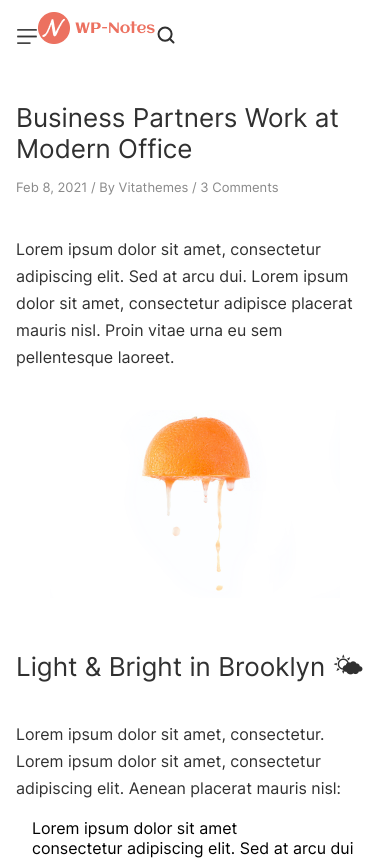
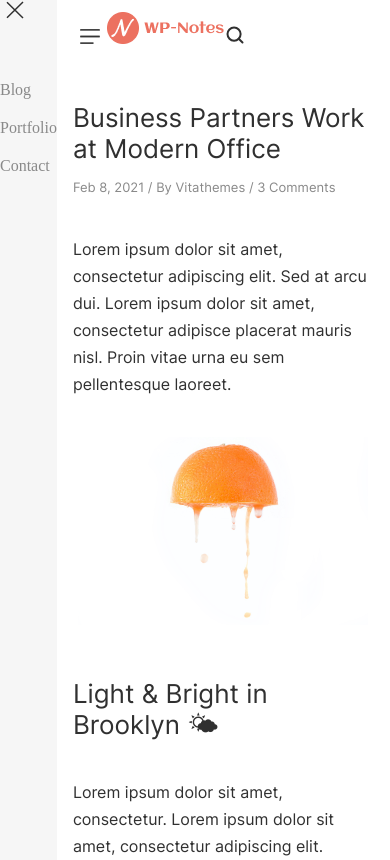
Before and after one commit to IlyaMak/next-js-layouts, a Next.js app: page /wp-notes/single-blog in a window 390 px wide. Shown: the top 860 px of the page. Built offline with nearby package versions, Linux system fonts and the light colour scheme.

Commit message:
Add drawer menu for mobile size

```diff
--- a/src/pages/wp-notes/contacts/page.module.css
+++ b/src/pages/wp-notes/contacts/page.module.css
@@ -5,10 +5,54 @@
 
 @custom-media --xl (min-width: 1280px);
 
+.main-div {
+  display: flex;
+  overflow: hidden;
+
+  .drawer-menu {
+    background: #f6f6f6;
+
+    @media (--xl) {
+      display: none;
+    }
+
+    &__content {
+      margin: 21px 0 0 16px;
+      width: calc(204px - 16px);
+      transition: width 0.2s linear;
+
+      &--close {
+        width: 0;
+        margin-left: 0;
+        overflow: hidden;
+        transition: all 0.2s linear;
+      }
+    }
+
+    .menu-responsive {
+      display: flex;
+      flex-direction: column;
+      margin-top: 42px;
+    }
+  }
+
+  .menu-button {
+    border: none;
+    background: transparent;
+  }
+
+  .menu-item {
+    color: #898989;
+    margin-top: 11px;
+    line-height: 27px;
+    text-decoration: none;
+  }
+
   .main {
     font-family: "Inter";
     margin: 12px 16px 0 16px;
     padding-bottom: 16px;
+    min-width: calc(100% - 32px);
 
     @media (--xl) {
       display: flex;
@@ -82,13 +126,6 @@
           display: flex;
           flex-direction: column;
           margin-top: 37px;
-      }
-
-      &__item {
-        color: #898989;
-        line-height: 27px;
-        margin-top: 11px;
-        text-decoration: none;
         }
       }
     }
@@ -245,3 +282,4 @@
       }
     }
   }
+}
--- a/src/pages/wp-notes/page.module.css
+++ b/src/pages/wp-notes/page.module.css
@@ -5,8 +5,52 @@
 
 @custom-media --xl (min-width: 1280px);
 
+.main-div {
+  display: flex;
+  overflow: hidden;
+
+  .drawer-menu {
+    background: #f6f6f6;
+
+    @media (--xl) {
+      display: none;
+    }
+
+    &__content {
+      margin: 21px 0 0 16px;
+      width: calc(204px - 16px);
+      transition: width 0.2s linear;
+
+      &--close {
+        width: 0;
+        margin-left: 0;
+        overflow: hidden;
+        transition: all 0.2s linear;
+      }
+    }
+
+    .menu-responsive {
+      display: flex;
+      flex-direction: column;
+      margin-top: 42px;
+    }
+  }
+
+  .menu-button {
+    border: none;
+    background: transparent;
+  }
+
+  .menu-item {
+    color: #898989;
+    margin-top: 11px;
+    line-height: 27px;
+    text-decoration: none;
+  }
+
   .main {
     font-family: "Inter";
+    min-width: 100%;
 
     @media (--xl) {
       display: flex;
@@ -78,13 +122,6 @@
           display: flex;
           flex-direction: column;
           margin-top: 37px;
-      }
-
-      &__item {
-        color: #898989;
-        margin-top: 11px;
-        line-height: 27px;
-        text-decoration: none;
         }
       }
     }
@@ -270,3 +307,4 @@
       }
     }
   }
+}
--- a/src/pages/wp-notes/single-blog/index.jsx
+++ b/src/pages/wp-notes/single-blog/index.jsx
@@ -1,4 +1,5 @@
 /* eslint-disable @next/next/no-img-element */
+import { useState } from "react";
 import styles from "./page.module.css";
 import cnCommon from "../../../modules/classname";
 import Head from "next/head";
@@ -36,6 +37,8 @@ const comments = [
 ];
 
 const Notes = () => {
+  const [isMenuShown, setIsMenuShown] = useState(false);
+
   return (
     <>
       <Head>
@@ -44,17 +47,50 @@ const Notes = () => {
       <style jsx global>
         {globalStyles}
       </style>
+      <div className={cn("main-div")}>
+        <div className={cn("drawer-menu")}>
+          <div
+            className={cn(
+              "drawer-menu__content",
+              isMenuShown ? "" : "drawer-menu__content--close"
+            )}>
+            <button
+              className={styles["menu-button"]}
+              onClick={() => setIsMenuShown(!isMenuShown)}>
+              <img
+                className={cn("close-logo")}
+                src="/assets-wp-notes/images/close.svg"
+                alt="Close icon"
+              />
+            </button>
+            <div className={cn("menu-responsive")}>
+              <a className={styles["menu-item"]} href="../wp-notes">
+                Blog
+              </a>
+              <a className={styles["menu-item"]} href="#">
+                Portfolio
+              </a>
+              <a className={styles["menu-item"]} href="contacts">
+                Contact
+              </a>
+            </div>
+          </div>
+        </div>
         <div className={styles.main}>
           <button className={cn("drawer-button")}>
             <img src="/assets-wp-notes/images/Button 01.svg" alt="Arrow icon" />
           </button>
           <div className={styles.header}>
             <div className={styles["header__content"]}>
+              <button
+                className={styles["menu-button"]}
+                onClick={() => setIsMenuShown(!isMenuShown)}>
                 <img
                   className={styles["menu-icon"]}
                   src="/assets-wp-notes/images/Menu.svg"
                   alt="Menu icon"
                 />
+              </button>
               <img src="/assets-wp-notes/images/Logo.png" alt="Logo icon" />
               <img
                 className={styles["search-icon-mobile"]}
@@ -74,13 +110,13 @@ const Notes = () => {
                 />
               </div>
               <div className={styles.menu}>
-              <a className={styles["menu__item"]} href="../wp-notes">
+                <a className={styles["menu-item"]} href="../wp-notes">
                   Blog
                 </a>
-              <a className={styles["menu__item"]} href="#">
+                <a className={styles["menu-item"]} href="#">
                   Portfolio
                 </a>
-              <a className={styles["menu__item"]} href="contacts">
+                <a className={styles["menu-item"]} href="contacts">
                   Contact
                 </a>
               </div>
@@ -96,8 +132,8 @@ const Notes = () => {
                   Feb 8, 2021 / By Vitathemes / 3 Comments
                 </div>
                 <div className={cn("article-description")}>
-                Lorem ipsum dolor sit amet, consectetur adipiscing elit. Sed at
-                arcu dui. Lorem ipsum dolor sit amet, consectetur adipisce
+                  Lorem ipsum dolor sit amet, consectetur adipiscing elit. Sed
+                  at arcu dui. Lorem ipsum dolor sit amet, consectetur adipisce
                   placerat mauris nisl. Proin vitae urna eu{" "}
                   <span className={cn("article-description--special-text")}>
                     sem pellentesque
@@ -120,7 +156,8 @@ const Notes = () => {
                     "article-description--secondary"
                   )}>
                   Lorem ipsum dolor sit amet, consectetur. Lorem ipsum dolor sit
-                amet, consectetur adipiscing elit. Aenean placerat mauris nisl:
+                  amet, consectetur adipiscing elit. Aenean placerat mauris
+                  nisl:
                 </div>
                 <ul className={cn("unordered-list")}>
                   <li className={cn("unordered-list__item")}>
@@ -132,23 +169,25 @@ const Notes = () => {
                   <li className={cn("unordered-list__item")}>
                     Lorem ipsum dolor sit amet, consectetur adipiscing elit
                   </li>
-                <li className={cn("unordered-list__item")}>Sed at arcu dui</li>
+                  <li className={cn("unordered-list__item")}>
+                    Sed at arcu dui
+                  </li>
                 </ul>
                 <div
                   className={cn(
                     "article-description",
                     "article-description--secondary"
                   )}>
-                Lorem ipsum dolor sit amet, consectetur adipiscing elit. Sed at
-                arcu dui. Lorem ipsum dolor sit amet:
+                  Lorem ipsum dolor sit amet, consectetur adipiscing elit. Sed
+                  at arcu dui. Lorem ipsum dolor sit amet:
                 </div>
                 <div className={cn("quote")}>
                   <div className={cn("quote__line")}></div>
                   <div className={cn("quote__content")}>
                     <div className={cn("quote__text")}>
-                    “ Lorem ipsum dolor sit amet, consectetur. Lorem ipsum dolor
-                    sit amet, consectetur adipiscing elit. Sed at arcu dui.
-                    Aenean placerat. “
+                      “ Lorem ipsum dolor sit amet, consectetur. Lorem ipsum
+                      dolor sit amet, consectetur adipiscing elit. Sed at arcu
+                      dui. Aenean placerat. “
                     </div>
                     <div className={cn("quote__author")}>Walter Dave</div>
                   </div>
@@ -203,6 +242,7 @@ const Notes = () => {
             </div>
           </div>
         </div>
+      </div>
     </>
   );
 };
--- a/src/pages/wp-notes/single-blog/page.module.css
+++ b/src/pages/wp-notes/single-blog/page.module.css
@@ -4,6 +4,49 @@
 }
 
 @custom-media --xl (min-width: 1280px);
+
+.main-div {
+  display: flex;
+  overflow: hidden;
+
+  .drawer-menu {
+    background: #f6f6f6;
+
+    @media (--xl) {
+      display: none;
+    }
+
+    &__content {
+      margin: 21px 0 0 16px;
+      width: calc(204px - 16px);
+      transition: width 0.2s linear;
+
+      &--close {
+        width: 0;
+        margin-left: 0;
+        overflow: hidden;
+        transition: all 0.2s linear;
+      }
+    }
+
+    .menu-responsive {
+      display: flex;
+      flex-direction: column;
+      margin-top: 42px;
+    }
+  }
+
+  .menu-button {
+    border: none;
+    background: transparent;
+  }
+
+  .menu-item {
+    color: #898989;
+    margin-top: 11px;
+    line-height: 27px;
+    text-decoration: none;
+  }
 
   .main {
     font-family: "Inter";
@@ -12,6 +55,7 @@
     position: relative;
 
     @media (--xl) {
+      width: 100%;
       display: flex;
       margin: 0;
       padding-bottom: 0;
@@ -95,13 +139,6 @@
           display: flex;
           flex-direction: column;
           margin-top: 37px;
-      }
-
-      &__item {
-        color: #898989;
-        line-height: 27px;
-        margin-top: 11px;
-        text-decoration: none;
         }
       }
     }
@@ -319,3 +356,4 @@
       }
     }
   }
+}
```
Also changed, not shown: src/pages/wp-notes/contacts/index.jsx (+65 -9 lines), src/pages/wp-notes/index.jsx (+43 -4 lines). Lines whose indentation alone changed are shown as unchanged.
